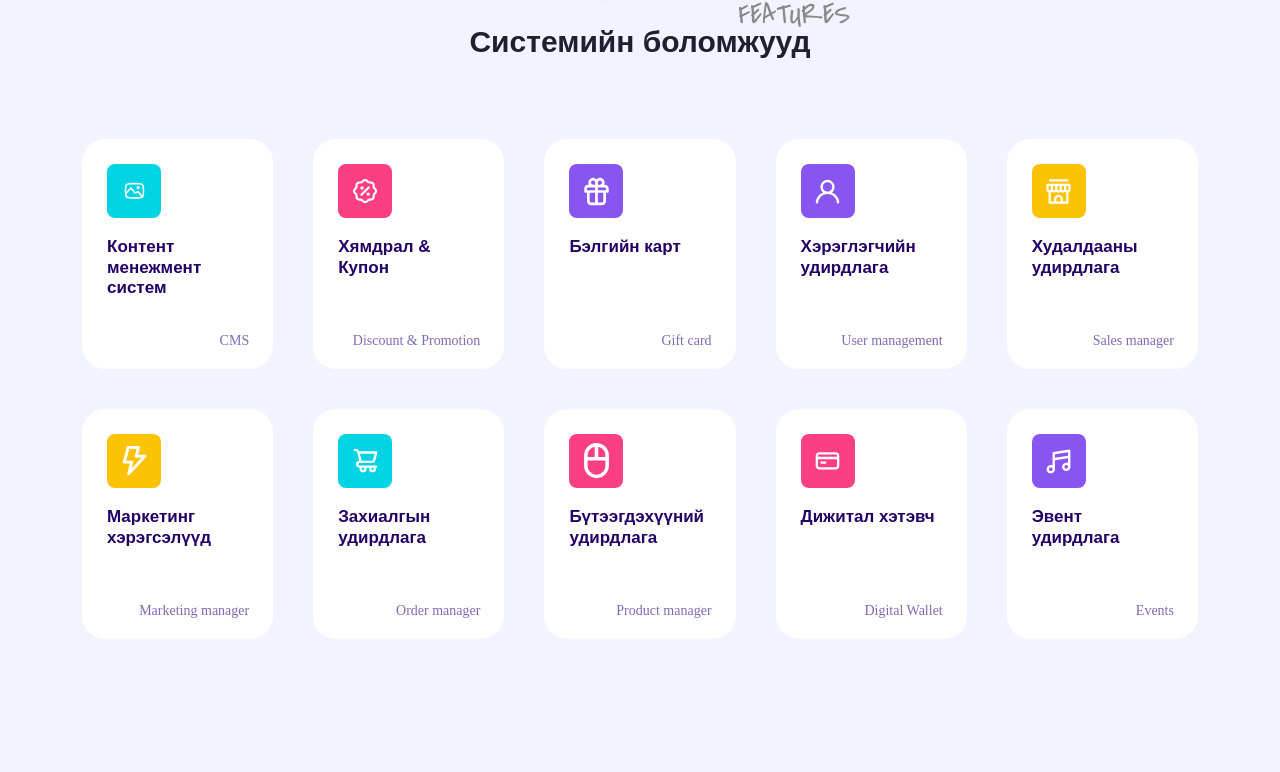
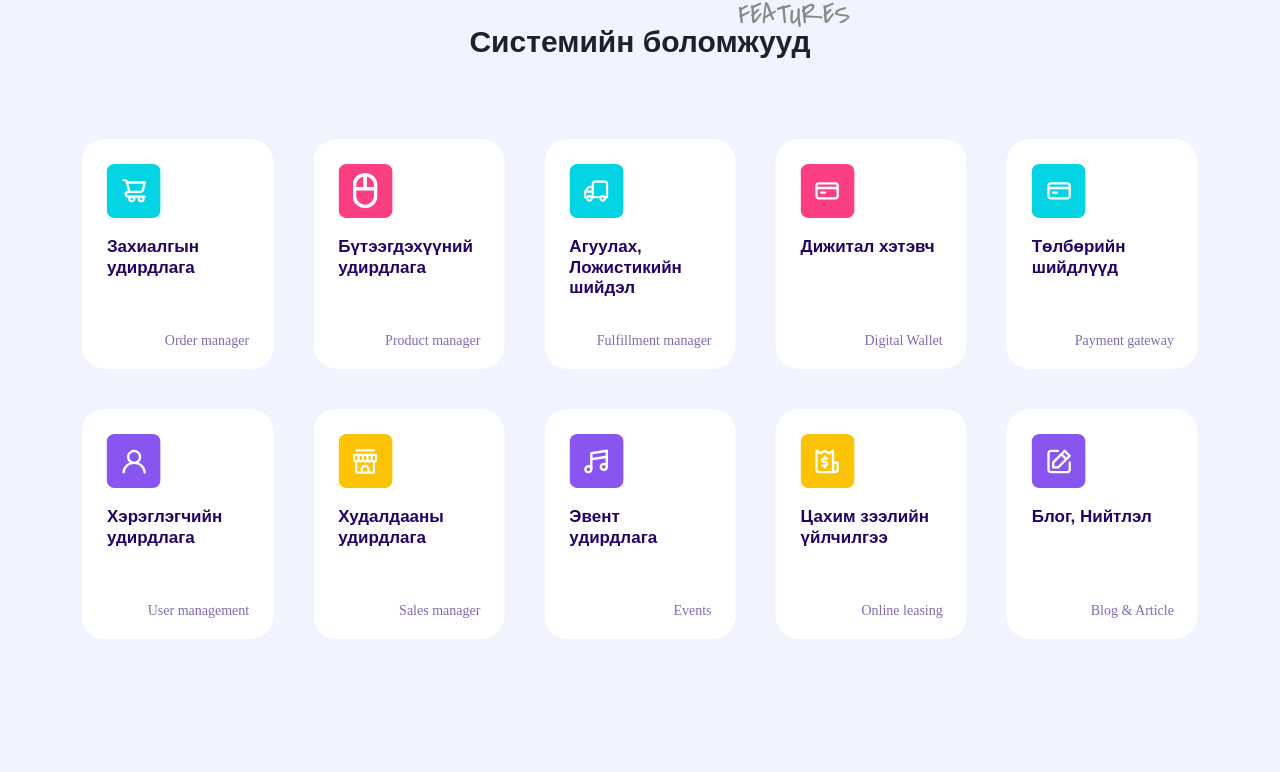
Before and after one commit to molomjamts0306/CodyWeb, a React (Create React App) app: page / in a window 1280 px wide. Shown: the part 1816-2588 px from the top of the page. Built offline with nearby package versions, Linux system fonts and the light colour scheme.

Commit message:
website code fix

```diff
--- a/src/_desktop/section/Features.js
+++ b/src/_desktop/section/Features.js
@@ -96,7 +96,6 @@ const FormContainer = styled.div`
   border-radius: 20px;
 .contact-form{
   padding:30px 20px;
-
       .form-control{
           margin-bottom: 15px;
       }
@@ -109,7 +108,6 @@ const FormContainer = styled.div`
     justify-content: center!important;
     padding:20px;
   .contact-button{
-
     width: 100%;
     background:linear-gradient(
             95.41deg, rgb(131, 38, 226) 34.67%, rgb(82, 6, 225) 148.46%);
@@ -119,15 +117,12 @@ const FormContainer = styled.div`
     display: flex;
   }
   .Solution-title{
-
-
     color: rgb(30, 32, 48);
     font-weight: bold;
     text-align: center;
     font-size: 28px;
     width: fit-content;
     margin: auto;
-
     ::after{
       content: "";
       width: 40%;
@@ -146,14 +141,14 @@ const FormContainer = styled.div`
     `;
 const params = {
     slidesPerView: 5,
-    // autoplay: { delay: 3000, disableOnInteraction: false },
+    autoplay: { delay: 3000, disableOnInteraction: false },
     loop: false,
     slidesPerColumnFill: 'row',
     slidesPerColumn: 2,
     breakpoints: {
-        1024: {slidesPerView: 5, slidesPerGroup: 3, spaceBetween: 40},
-        768: { slidesPerView: 4, slidesPerGroup: 3, spaceBetween: 30 },
-        640: { slidesPerView: 3, slidesPerGroup: 3, spaceBetween: 20 },
+        1024: {slidesPerView: 5, slidesPerGroup: 2, spaceBetween: 40},
+        768: { slidesPerView: 4, slidesPerGroup: 2, spaceBetween: 30 },
+        640: { slidesPerView: 3, slidesPerGroup: 2, spaceBetween: 20 },
         0: { slidesPerView: 2, slidesPerGroup: 2, spaceBetween: 10 },
     },
 };
@@ -193,9 +188,7 @@ const Features = (props) =>{
         buttonLabel,
         className
     }= props;
-
     const [modal, setModal] = useState(false);
-
     const toggle = () => setModal(!modal);
     {
         const [isOpen] = React.useState(false);
@@ -205,7 +198,6 @@ const Features = (props) =>{
     }
 
     return (
-        <>
             <FeaturesWrapper >
                 <div id="features" className="features-title">
                     <h1>Системийн боломжууд</h1>
@@ -239,9 +231,8 @@ const Features = (props) =>{
                             </FormContainer>
                         </Modal>
                 </div>
-                <div className="featuresbottom"><img src="/images/hovertop.jpg" className="w-100" alt="featuresbottom"/> </div>
+                <div className="featuresbottom"><img src="/images/hovertop.jpg" className="w-100" alt=""/> </div>
             </FeaturesWrapper>
-        </>
     );
 };
 let count1 = 0;
--- a/src/_desktop/section/Hero.js
+++ b/src/_desktop/section/Hero.js
@@ -8,7 +8,6 @@ const ContainerStyle = styled.div`
   .hero-container{
     position: relative;
     width: 100%;
-
   }
   .mouse-scroll{
     position: relative;
@@ -72,13 +71,11 @@ const ContainerStyle = styled.div`
   .swiper-wrapper{
     background-color: white;
     box-shadow: rgb(236 236 236) 4px 10px 20px;
-
   }
   .swiper-slide{
     padding: 10px 50px;
     z-index: 10;
     object-fit: contain;
-
   }
   .hero-title{
    img{
@@ -91,7 +88,6 @@ const ContainerStyle = styled.div`
     height: 50px;
     object-fit: contain;
     background-color: white;
-
   }
 `;
 const {
@@ -220,7 +216,6 @@ const images = [
     { url: 'https://vistastore.mn', src: vista, srcGray: partnersGray.vista },
     { url: 'https://wineshop.mn', src: xanadu, srcGray: partnersGray.xanadu },
 ];
-
 const SwiperItem = ({item}) => {
     const [hovored, setHovored] = React.useState(false);
     return(
@@ -229,7 +224,6 @@ const SwiperItem = ({item}) => {
         </a>
     )
 }
-
 function Hero() {
     SwiperCore.use([Autoplay])
     return (
--- a/src/_desktop/section/industries.js
+++ b/src/_desktop/section/industries.js
@@ -54,10 +54,6 @@ const ContainerStyle = styled.div`
     display: flex;
     justify-content: space-between;
   }
-    display: flex;
-    align-self: center;
-    justify-content: space-between;
-
     .industry-button {
       flex: 0 0 250px;
       min-height: 500px;
@@ -100,15 +96,12 @@ const ContainerStyle = styled.div`
   .tech-list{
     margin-right: 20px;
   }
-  .industry-menus{
-  }
   .item-wrapper{
     display: flex;
     align-items: center;
     border: none;
     margin: 0 0 10px;
     background-color: white;
-
     &:hover, &.active{
       color: rgb(136, 85, 241);
       transition-duration: 0.5s;
@@ -122,7 +115,6 @@ const ContainerStyle = styled.div`
     width: 48px;
     height: 48px;
     padding: 10px;
-    //margin: 5px;
     border-radius: 6px;
     margin-right: 20px;
     &:hover ,&.active{
@@ -132,7 +124,6 @@ const ContainerStyle = styled.div`
       background-color: #8855F1!important;
     }
   }
-
 `;
 const industries = [
     { id: 1, title: 'Технологи', icon: Icons.tech, iconActive: Icons.techActive },
@@ -197,21 +188,17 @@ function Industries() {
                             </div>
                                 <div className="industry-swiper">
                                     <Swiper
-                                    // modules={[Navigation, Pagination, Scrollbar, A11y]}
                                         slidesPerView={1}
                                         spaceBetween={100}
                                         navigation={true}
-                                    // pagination={{ clickable: true }}
                                         onSlideChange={(e) => setIndex(e.realIndex)}
                                         onSwiper={setSwiper}
-                                    // autoplay={{ delay: 5000 ,disableOnInteraction: false }}
                                         >
                                         {web.map((c, idx)=>(
                                             <SwiperSlide className="industries-item-detail" key={idx}>
                                                     <img src={c.icon} alt="industry-slide"/>
                                             </SwiperSlide>
                                         ))}
-                                    {/*<SwiperSlide><img className="web" src={techno} alt="industry-swiper" /></SwiperSlide>*/}
                                     </Swiper>
                                 </div>
                         </div>
@@ -220,5 +207,4 @@ function Industries() {
             </Container>
     );
 }
-
 export default Industries;
```
Also changed, not shown: src/_desktop/section/Navbar.js (+3 -8 lines), src/_desktop/section/Solution.js (+0 -9 lines). Lines whose indentation alone changed are shown as unchanged.
